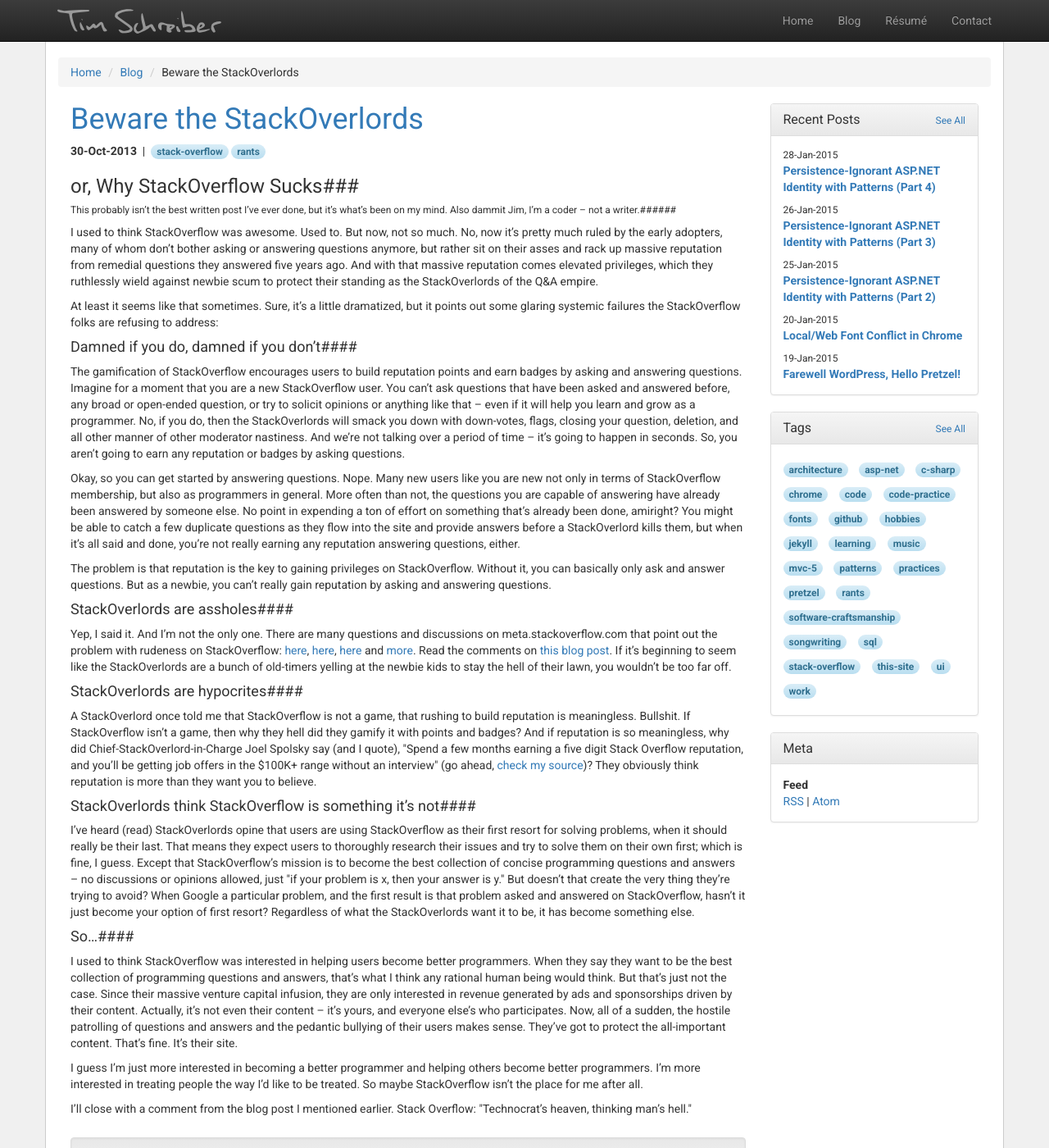
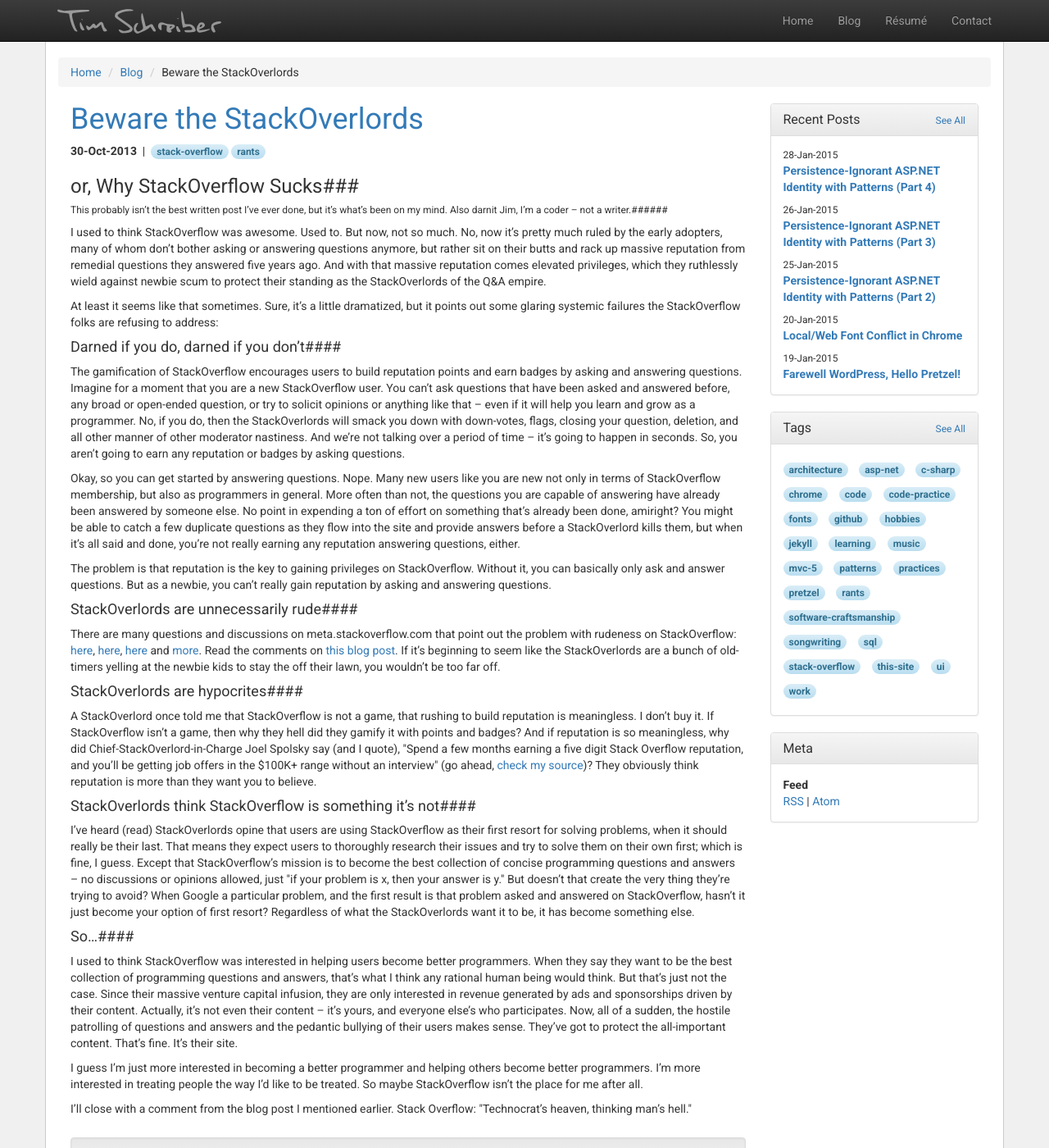
Before and after one commit to timschreiber/timschreiber.github.com, a Jekyll site: the page built from _posts/2013-10-30-beware-the-stackoverlords.md, in a window 1280 px wide and 1400 px high. Shown: the whole window at 82% size. Built offline with Jekyll 4.4.1, drawn with Linux system fonts in a browser that asks for light colours; nearby versions of some CDN libraries; comment, search, counter and statistics services are not loaded.

Commit message:
Update 2013-10-30-beware-the-stackoverlords.md

```diff
--- a/_posts/2013-10-30-beware-the-stackoverlords.md
+++ b/_posts/2013-10-30-beware-the-stackoverlords.md
@@ -4,7 +4,7 @@
 canonical: "http://timschreiber.com/2013/10/30/beware-the-stackoverlords/"
 author: "Tim"
 comments: true
-description: "or, Why StackOverflow Sucks. This probably isn't the best written post I've ever done, but it's what's been on my mind. Also dammit Jim, I'm a coder &ndash; not a writer. I used to think StackOverflow was awesome. Used to..."
+description: "or, Why StackOverflow Awful. This probably isn't the best written post I've ever done, but it's what's been on my mind. Also darnit Jim, I'm a coder &ndash; not a writer. I used to think StackOverflow was awesome. Used to..."
 tags:
 - stack-overflow
 - rants
@@ -12,13 +12,13 @@
 
 ###or, Why StackOverflow Sucks###
 
-######This probably isn't the best written post I've ever done, but it's what's been on my mind. Also dammit Jim, I'm a coder &ndash; not a writer.######
+######This probably isn't the best written post I've ever done, but it's what's been on my mind. Also darnit Jim, I'm a coder &ndash; not a writer.######
 
-I used to think StackOverflow was awesome. Used to. But now, not so much. No, now it's pretty much ruled by the early adopters, many of whom don't bother asking or answering questions anymore, but rather sit on their asses and rack up massive reputation from remedial questions they answered five years ago. And with that massive reputation comes elevated privileges, which they ruthlessly wield against newbie scum to protect their standing as the StackOverlords of the Q&A empire.
+I used to think StackOverflow was awesome. Used to. But now, not so much. No, now it's pretty much ruled by the early adopters, many of whom don't bother asking or answering questions anymore, but rather sit on their butts and rack up massive reputation from remedial questions they answered five years ago. And with that massive reputation comes elevated privileges, which they ruthlessly wield against newbie scum to protect their standing as the StackOverlords of the Q&A empire.
 
 At least it seems like that sometimes. Sure, it's a little dramatized, but it points out some glaring systemic failures the StackOverflow folks are refusing to address:
 
-####Damned if you do, damned if you don't####
+####Darned if you do, darned if you don't####
 
 The gamification of StackOverflow encourages users to build reputation points and earn badges by asking and answering questions. Imagine for a moment that you are a new StackOverflow user. You can't ask questions that have been asked and answered before, any broad or open-ended question, or try to solicit opinions or anything like that &ndash; even if it will help you learn and grow as a programmer. No, if you do, then the StackOverlords will smack you down with down-votes, flags, closing your question, deletion, and all other manner of other moderator nastiness. And we're not talking over a period of time &ndash; it's going to happen in seconds. So, you aren't going to earn any reputation or badges by asking questions.
 
@@ -26,13 +26,13 @@
 
 The problem is that reputation is the key to gaining privileges on StackOverflow. Without it, you can basically only ask and answer questions. But as a newbie, you can't really gain reputation by asking and answering questions.
 
-####StackOverlords are assholes####
+####StackOverlords are unnecessarily rude####
 
-Yep, I said it. And I'm not the only one. There are many questions and discussions on meta.stackoverflow.com that point out the problem with rudeness on StackOverflow: [here][1], [here][2], [here][3] and [more][4].  Read the comments on [this blog post][5]. If it's beginning to seem like the StackOverlords are a bunch of old-timers yelling at the newbie kids to stay the hell of their lawn, you wouldn't be too far off.
+There are many questions and discussions on meta.stackoverflow.com that point out the problem with rudeness on StackOverflow: [here][1], [here][2], [here][3] and [more][4].  Read the comments on [this blog post][5]. If it's beginning to seem like the StackOverlords are a bunch of old-timers yelling at the newbie kids to stay the off their lawn, you wouldn't be too far off.
 
 ####StackOverlords are hypocrites####
 
-A StackOverlord once told me that StackOverflow is not a game, that rushing to build reputation is meaningless. Bullshit. If StackOverflow isn't a game, then why they hell did they gamify it with points and badges?  And if reputation is so meaningless, why did Chief-StackOverlord-in-Charge Joel Spolsky say (and I quote), &quot;Spend a few months earning a five digit Stack Overflow reputation, and you'll be getting job offers in the $100K+ range without an interview&quot; (go ahead, [check my source][6])? They obviously think reputation is more than they want you to believe.
+A StackOverlord once told me that StackOverflow is not a game, that rushing to build reputation is meaningless. I don't buy it. If StackOverflow isn't a game, then why they hell did they gamify it with points and badges?  And if reputation is so meaningless, why did Chief-StackOverlord-in-Charge Joel Spolsky say (and I quote), &quot;Spend a few months earning a five digit Stack Overflow reputation, and you'll be getting job offers in the $100K+ range without an interview&quot; (go ahead, [check my source][6])? They obviously think reputation is more than they want you to believe.
 
 ####StackOverlords think StackOverflow is something it's not####
 
```
